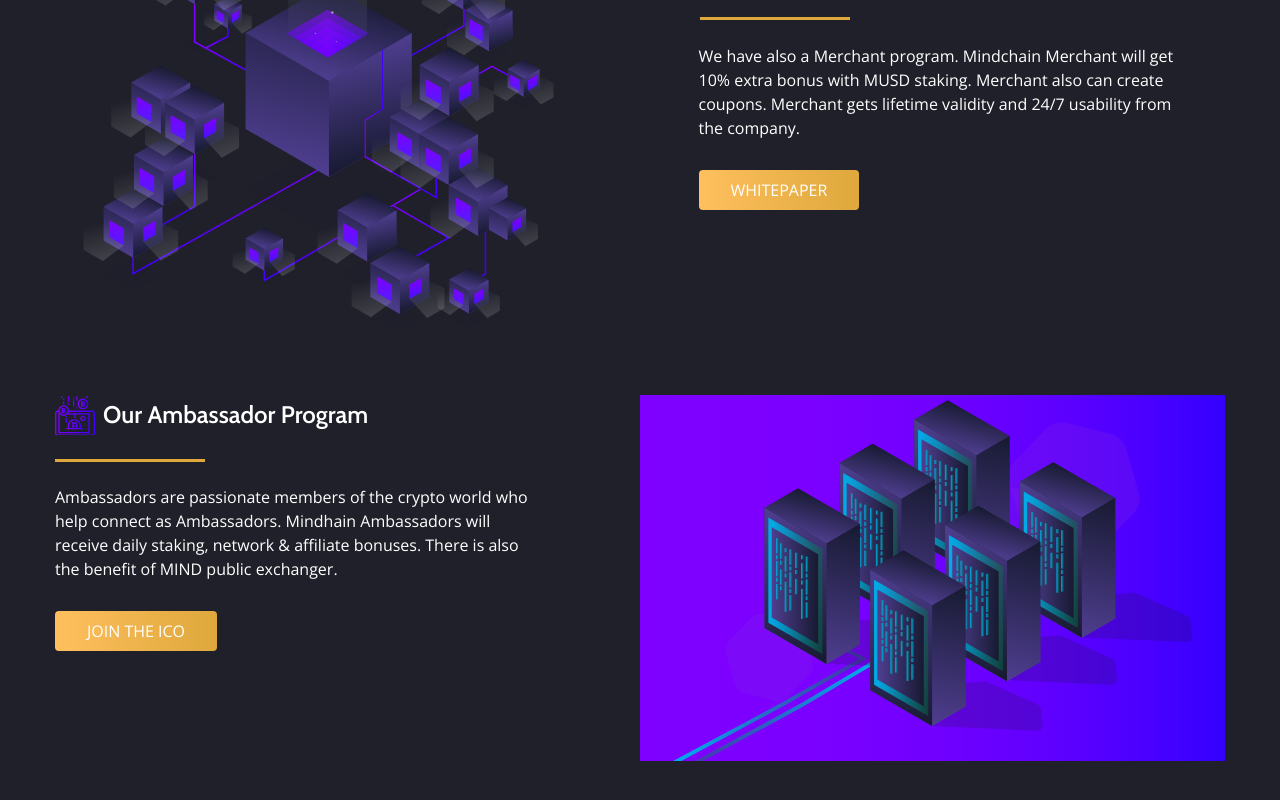
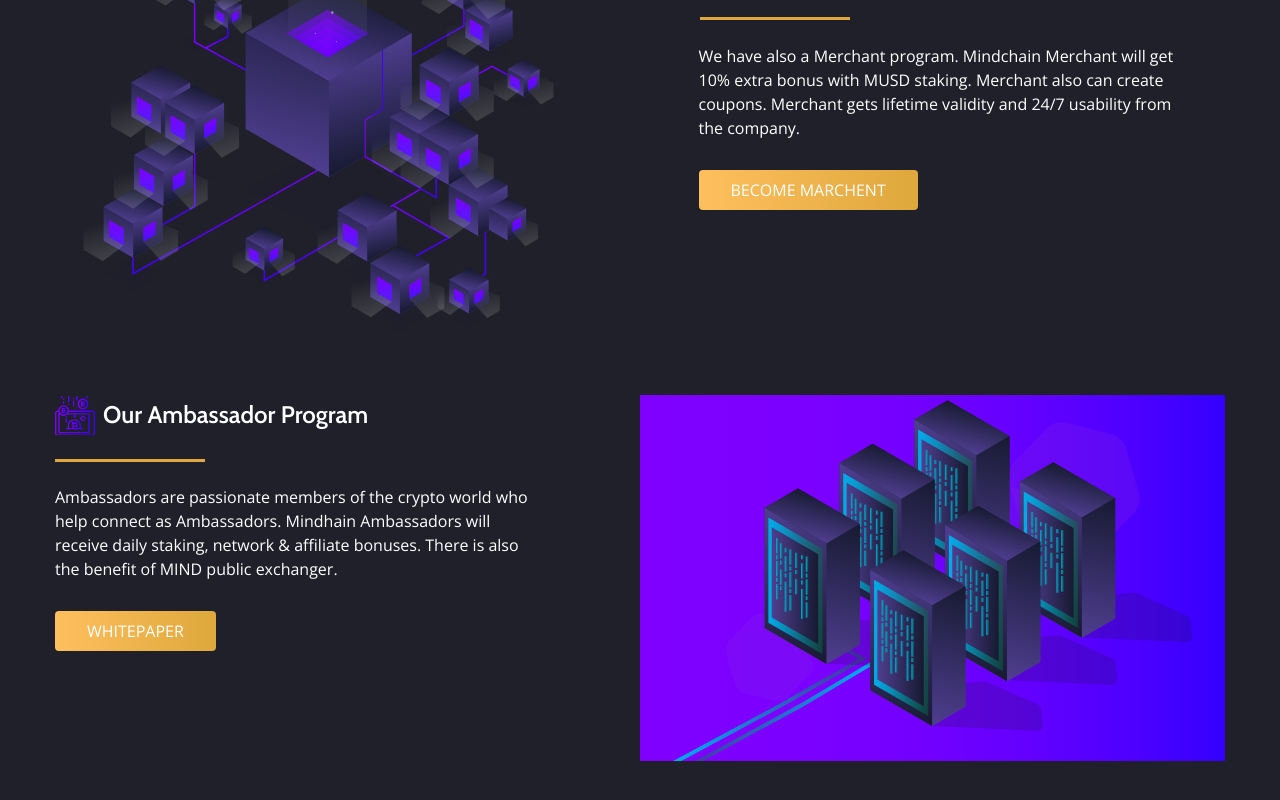
Before and after one commit to alenpragma/mindchain-defiwallet, a React (Vite) app: page / in a window 1280 px wide. Shown: the part 2575-3375 px from the top of the page. Built offline with nearby package versions, Linux system fonts and the light colour scheme; a web font is replaced by a local one; what tailwindcss-animated would draw is missing.

Commit message:
Update Ecosystem.jsx

```diff
--- a/src/components/Ecosystem.jsx
+++ b/src/components/Ecosystem.jsx
@@ -44,7 +44,7 @@
                     </div>
                     <p className='sm:pr-0 md:pr-[40px] px-[30px] md:px-0 pb-[30px]'>
                          We have also a Merchant program. Mindchain Merchant will get 10% extra bonus with MUSD staking. Merchant also can create coupons. Merchant gets lifetime validity and 24/7 usability from the company.
-                    </p><button className='bg-gradient-to-r from-[#FFBF5E] bg-primary py-2 px-8 uppercase  text-white rounded hover:bg-[#dea029]'>Whitepaper</button>
+                    </p><button className='bg-gradient-to-r from-[#FFBF5E] bg-primary py-2 px-8 uppercase  text-white rounded hover:bg-[#dea029]'>Become Marchent</button>
 
                 </div>
             </div>
@@ -57,7 +57,7 @@
                     <p className='sm:pr-0 md:pr-[100px] pb-[30px] px-[30px] md:px-0 text-center md:text-start'>
                         Ambassadors are passionate members of the crypto world who help connect as Ambassadors. Mindhain Ambassadors will receive daily staking, network & affiliate bonuses. There is also the benefit of MIND public exchanger.
                     </p>
-                    <button className='bg-gradient-to-r from-[#FFBF5E] bg-primary py-2 px-8 uppercase  text-white rounded hover:bg-[#dea029]'>Join the ICO</button>
+                    <button className='bg-gradient-to-r from-[#FFBF5E] bg-primary py-2 px-8 uppercase  text-white rounded hover:bg-[#dea029]'>Whitepaper</button>
                 </div>
                 <div className="w-full md:w-3/6">
                     <img className='' src={post3} alt="post3" />
```
